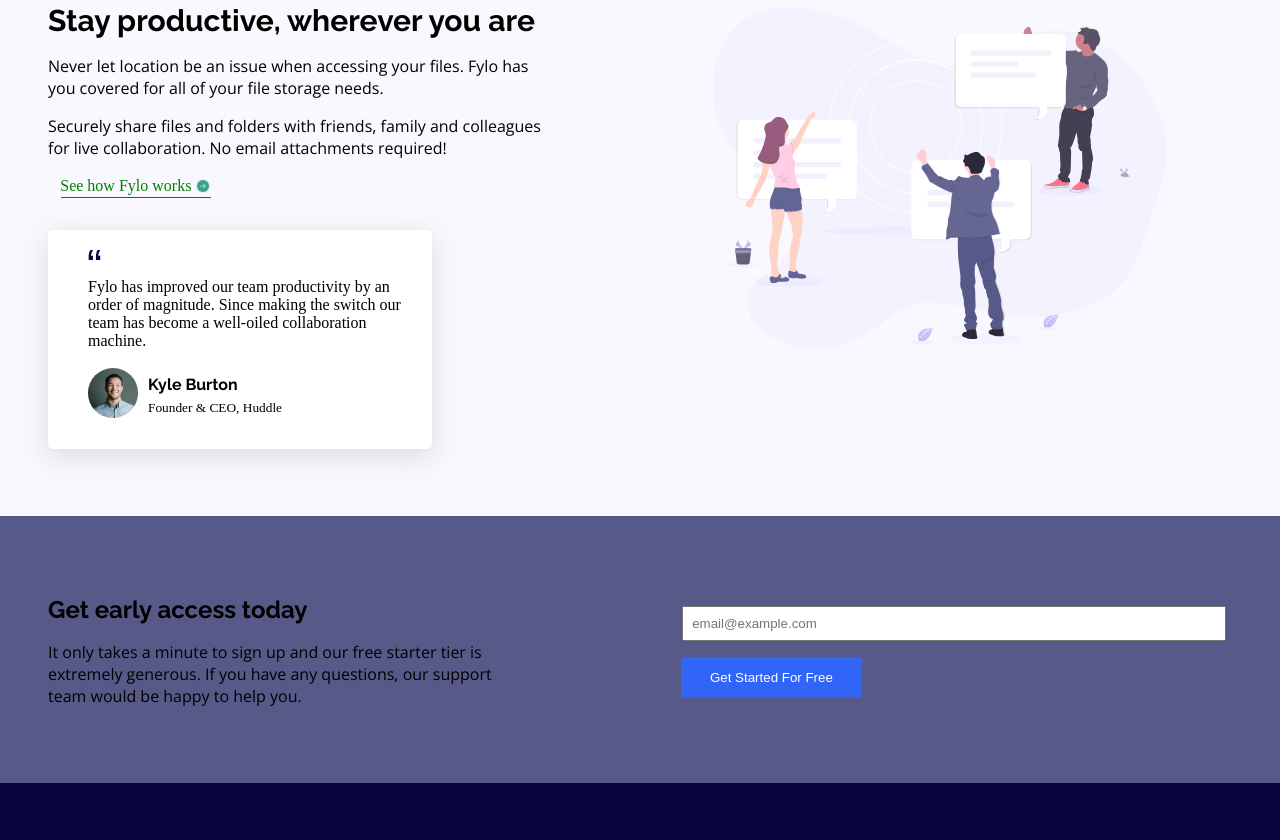
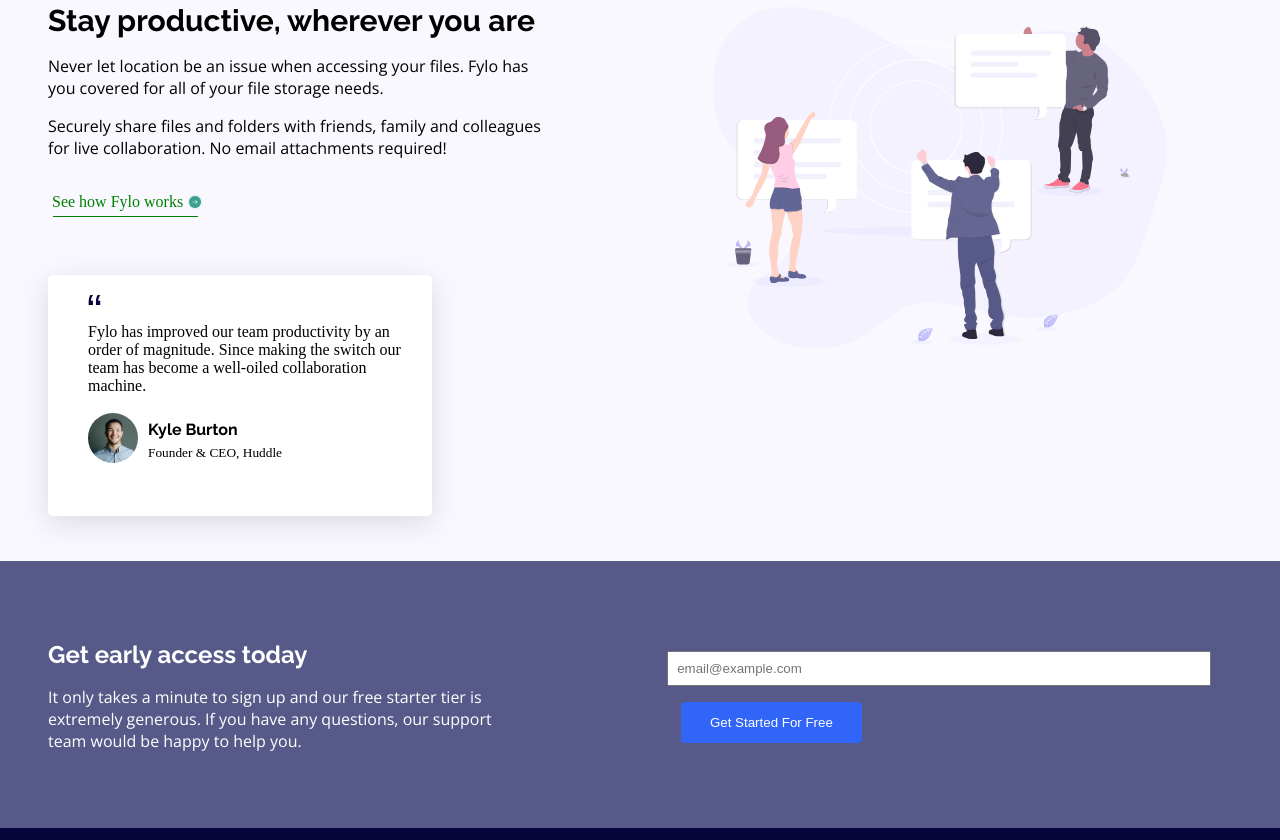
Before and after one commit to TheMightyChungus/fylo, a plain HTML site: page index.html in a window 1280 px wide. Shown: the part 779-1619 px from the top of the page. Drawn offline with nearby package versions, Linux system fonts and the light colour scheme.

Commit message:
Add files via upload

```diff
--- a/index.css
+++ b/index.css
@@ -191,17 +191,10 @@
         flex-direction: column;
     }
 
-    #features .line{
-        width: 150px;
-        height: 1px;
-        background-color: green;
-        margin: 2px auto 0 auto;
-    }
-
     #features .container-text {
         padding: 3.75rem 1rem 1rem 1rem;
-        text-align: center;
-
+        text-align: left;
+        position: relative;
     }
 
     #features .container-text p{
@@ -209,15 +202,29 @@
     }
 
     #features .container-text a{
-        position: relative;
         display: block;
-        margin: 1rem auto 0rem auto;
+        color: green;
+        width: 100%;
         text-align: center;
         text-decoration: none;
+        margin-top: 2rem;
     }
 
-    #features .container-text a{
-        color: green;
+    #features .pseudo-line{
+        display: inline-block;
+        width: 0px;
+        margin: 0px;
+        padding-left: 0;
+     }
+        #features .pseudo-line:after{
+        content:"";
+        position: relative;
+        display: inline-block;
+        width: 145px;
+        height: 1px;
+        background-color: green;
+        top: 10px;
+        left: 5px;
     }
 
     #features .container-text a:after{
@@ -294,24 +301,29 @@
 
     #features .container-text{
         text-align: left;
+
     }
+
 
     #features .container-text p{
         width: 90%;
     }
 
     #features .container-text a{
-        position: relative;
-        left: -34%
+        text-align: left;
+        margin-bottom: 4rem;
     }
 
     #features .container-text a:after{
         top: 3px;
+
     }
 
     #features .line{
-        position: relative;
-        left: -34%;
+        position: absolute;
+        left: 0;
+        top: 0;
+        display: block;
     }
 
     #features .container-img{
@@ -353,6 +365,7 @@
         flex-direction: column;
         background-color: #575989;;
         padding: 1rem 1.5rem 3.75rem 1rem;
+        color: white;
     }
 
     #access h1{
@@ -452,6 +465,13 @@
         padding: .8rem .2rem .8rem .2rem;
     }
 
+}
+
+@media only screen and (min-width: 1280px){
+        #access input{
+        padding: .5rem .25rem .5rem .5rem;
+        margin-left: -30px;
+    }
 }
 
 /*-- -------------------------- -->
--- a/index.html
+++ b/index.html
@@ -99,8 +99,8 @@
       <p>Securely share files and folders with friends, family and colleagues for
       live collaboration. No email attachments required!</p>
 
-      <a href="/index.html"> See how Fylo works </a>
-      <div class="line"> </div>
+
+      <a href="/index.html"> <span class="pseudo-line"></span> See how Fylo works </a>
 
       <div class="testimonial">
         <img class="quote" loading="lazy" decoding="async" src="images/icon-quotes.svg" alt="quote"  aria-hidden="true">
```
